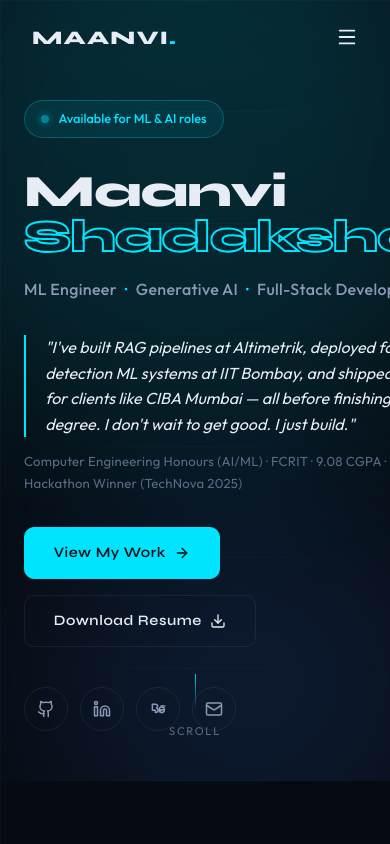
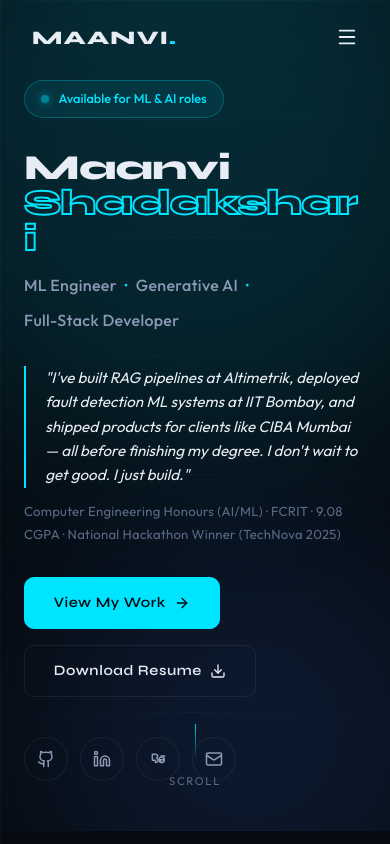
Before and after one commit to maanvi21/Portfolioo, a React (Vite) app: page / in a window 390 px wide. Shown: the top 844 px of the page. Built offline with nearby package versions, Linux system fonts and the light colour scheme.

Commit message:
first commit

```diff
--- a/src/components/Contact.css
+++ b/src/components/Contact.css
@@ -53,6 +53,24 @@
   transition: all 0.25s ease;
   position: relative;
   overflow: hidden;
+}
+
+.contact-email-stack {
+  display: flex;
+  flex-direction: column;
+  gap: 0.1rem;
+  flex: 1;
+}
+
+.email-primary {
+  color: var(--text);
+  font-weight: 500;
+  font-size: 0.87rem;
+}
+
+.email-secondary {
+  color: var(--text-3);
+  font-size: 0.75rem;
 }
 
 .contact-link-row:hover {
--- a/src/components/Contact.jsx
+++ b/src/components/Contact.jsx
@@ -25,9 +25,12 @@ const Contact = () => {
               If you have an idea or an opening — let's talk.
             </p>
             <div className="contact-links-group">
-              <a href="mailto:shadaksharimaanvi@gmail.com" className="contact-link-row">
+              <a href="mailto:maanvishadakshari21@gmail.com" className="contact-link-row">
                 <div className="contact-link-icon"><Mail size={18} /></div>
-                <span>shadaksharimaanvi@gmail.com</span>
+                <div className="contact-email-stack">
+                  <span className="email-primary">maanvishadakshari21@gmail.com</span>
+                  <span className="email-secondary">shadaksharimaanvi@gmail.com</span>
+                </div>
                 <ArrowRight size={16} className="contact-arrow" />
               </a>
               <a href="tel:+917208014200" className="contact-link-row">
@@ -61,7 +64,7 @@ const Contact = () => {
                 </a>
               </div>
               <div className="contact-cta">
-                <a href="mailto:shadaksharimaanvi@gmail.com" className="btn btn-primary" style={{ width: '100%', justifyContent: 'center' }}>
+                <a href="mailto:maanvishadakshari21@gmail.com" className="btn btn-primary" style={{ width: '100%', justifyContent: 'center' }}>
                   Get In Touch <Mail size={16} />
                 </a>
               </div>
--- a/src/components/Hero.css
+++ b/src/components/Hero.css
@@ -261,12 +261,13 @@
   }
 
   .hero-name {
-    font-size: clamp(2.8rem, 8vw, 4rem);
+    font-size: clamp(1.8rem, 8vw, 3.5rem);
+    word-break: break-word;
   }
 }
 
 @media (max-width: 480px) {
-  .hero-section { padding-top: 100px; }
-  .hero-name { font-size: 2.8rem; }
-  .hero-tagline { font-size: 1rem; }
+  .hero-section { padding-top: 80px; }
+  .hero-name { font-size: 2.2rem; }
+  .hero-tagline { font-size: 0.95rem; }
 }
--- a/src/components/Hero.jsx
+++ b/src/components/Hero.jsx
@@ -124,7 +124,7 @@ const Hero = () => {
             <a href="https://behance.net" target="_blank" rel="noreferrer" className="icon-link" title="Behance">
               <BehanceIcon size={18} />
             </a>
-            <a href="mailto:shadaksharimaanvi@gmail.com" className="icon-link" title="Email">
+            <a href="mailto:maanvishadakshari21@gmail.com" className="icon-link" title="Email">
               <Mail size={18} />
             </a>
           </motion.div>
```
